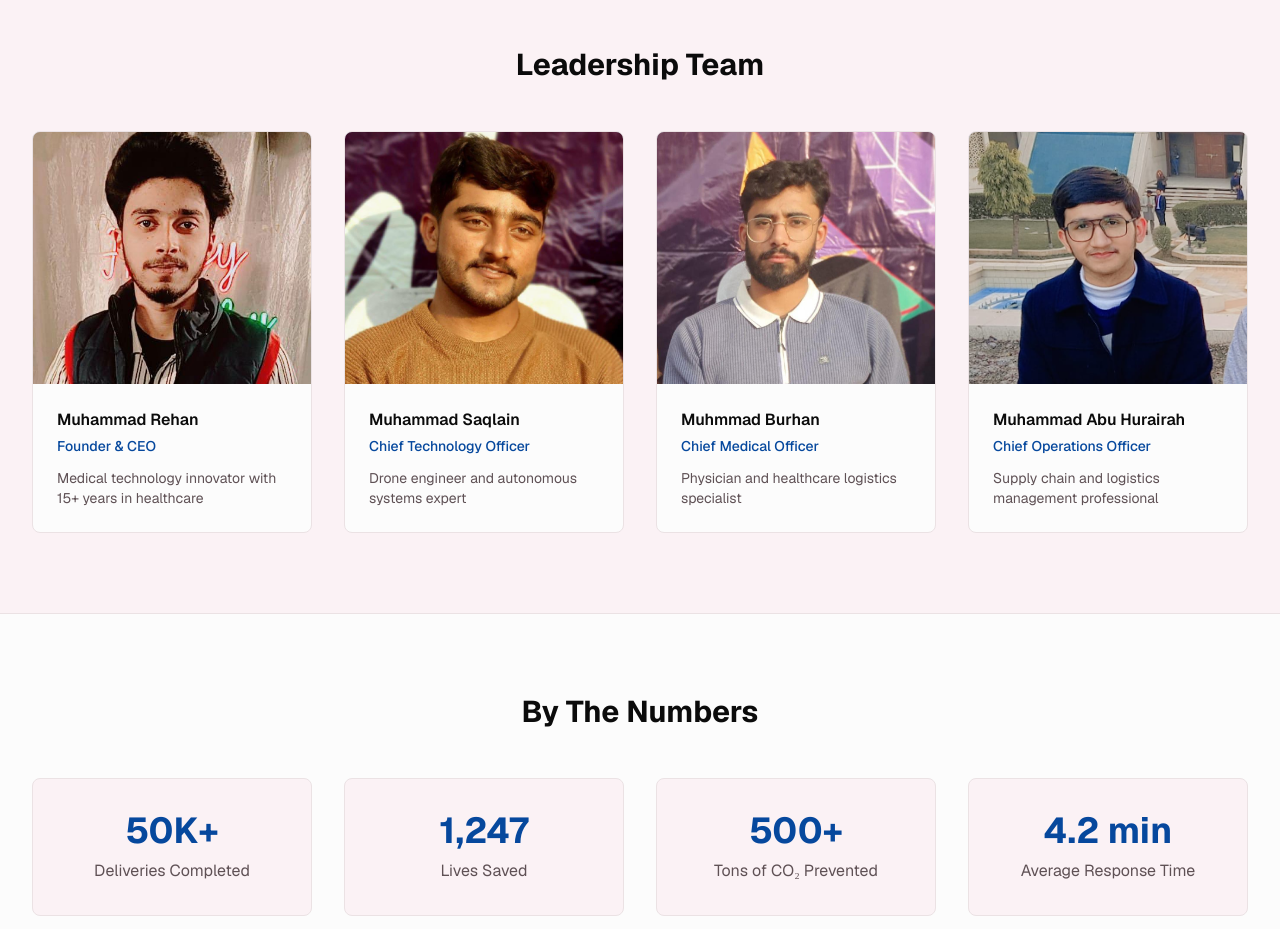
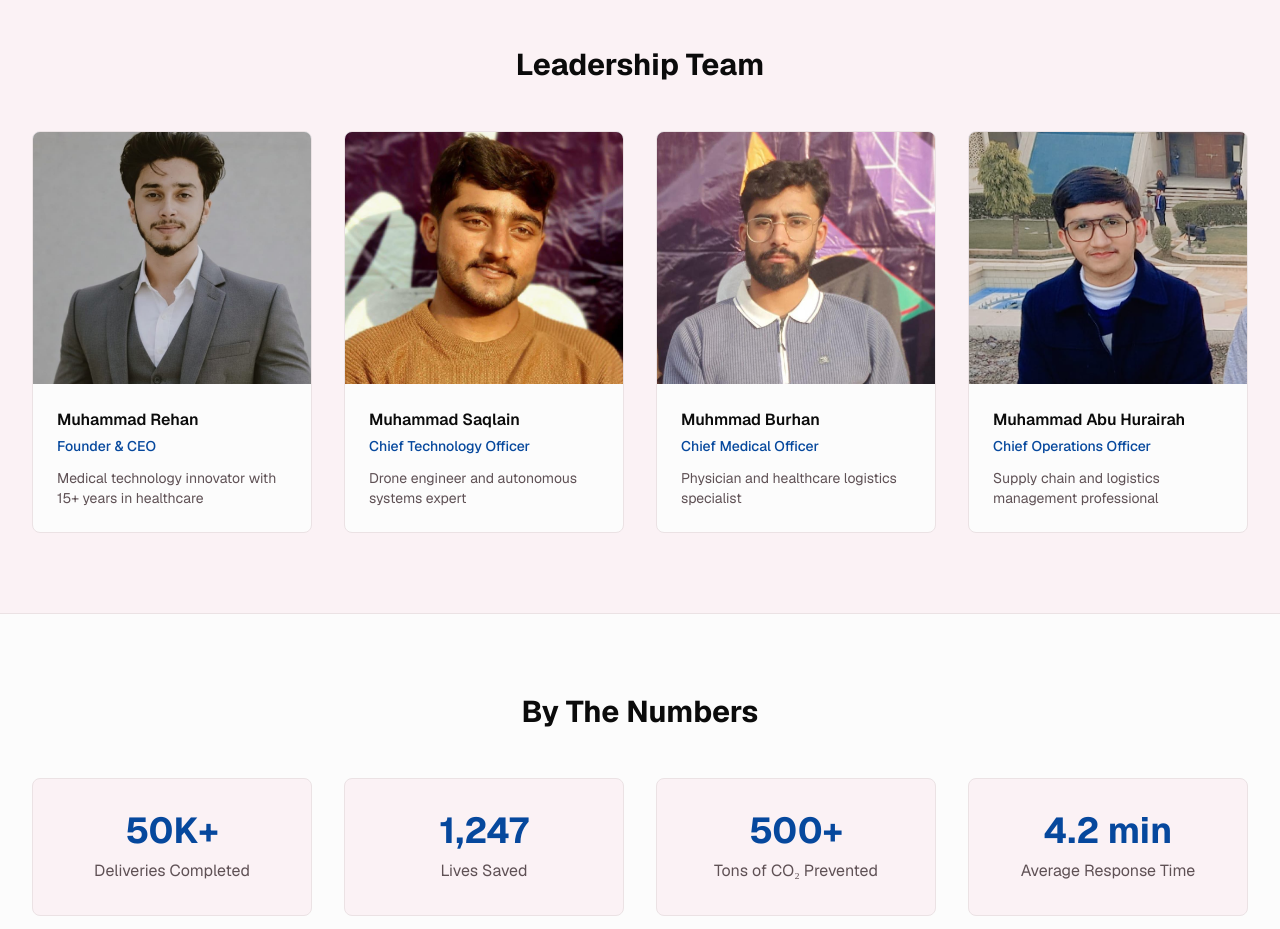
Before and after one commit to Rehan419/meddrone, a Next.js app: page /about in a window 1280 px wide. Shown: the part 2100-3029 px from the top of the page. Built offline with nearby package versions, Linux system fonts and the light colour scheme.

Commit message:
Change image path for Muhammad Rehan
Updated image path for Muhammad Rehan in team members.

```diff
--- a/app/about/page.tsx
+++ b/app/about/page.tsx
@@ -6,7 +6,7 @@ import { Footer } from "@/components/footer"
 import { Heart, Leaf, Zap, Users, Target, Award } from "lucide-react"
 
 const teamMembers = [
-  { name: "Muhammad Rehan", role: "Founder & CEO", bio: "Medical technology innovator with 15+ years in healthcare" ,image: "/team/rehan.jpg"},
+  { name: "Muhammad Rehan", role: "Founder & CEO", bio: "Medical technology innovator with 15+ years in healthcare" ,image: "/team/Picture.jpeg"},
   { name: "Muhammad Saqlain", role: "Chief Technology Officer", bio: "Drone engineer and autonomous systems expert",image: "/team/saqlain.jpg" },
   { name: "Muhmmad Burhan", role: "Chief Medical Officer", bio: "Physician and healthcare logistics specialist",image: "/team/burhan.jpg" },
   {
```
